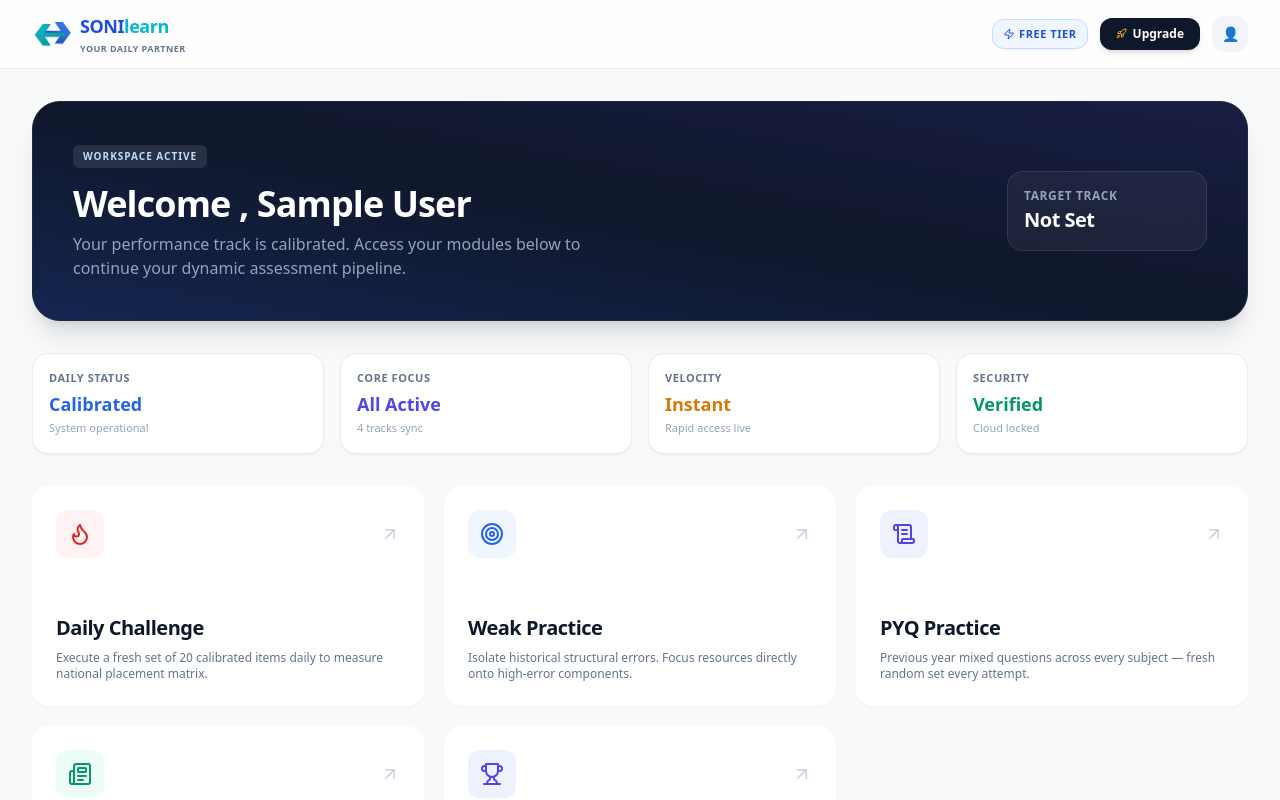
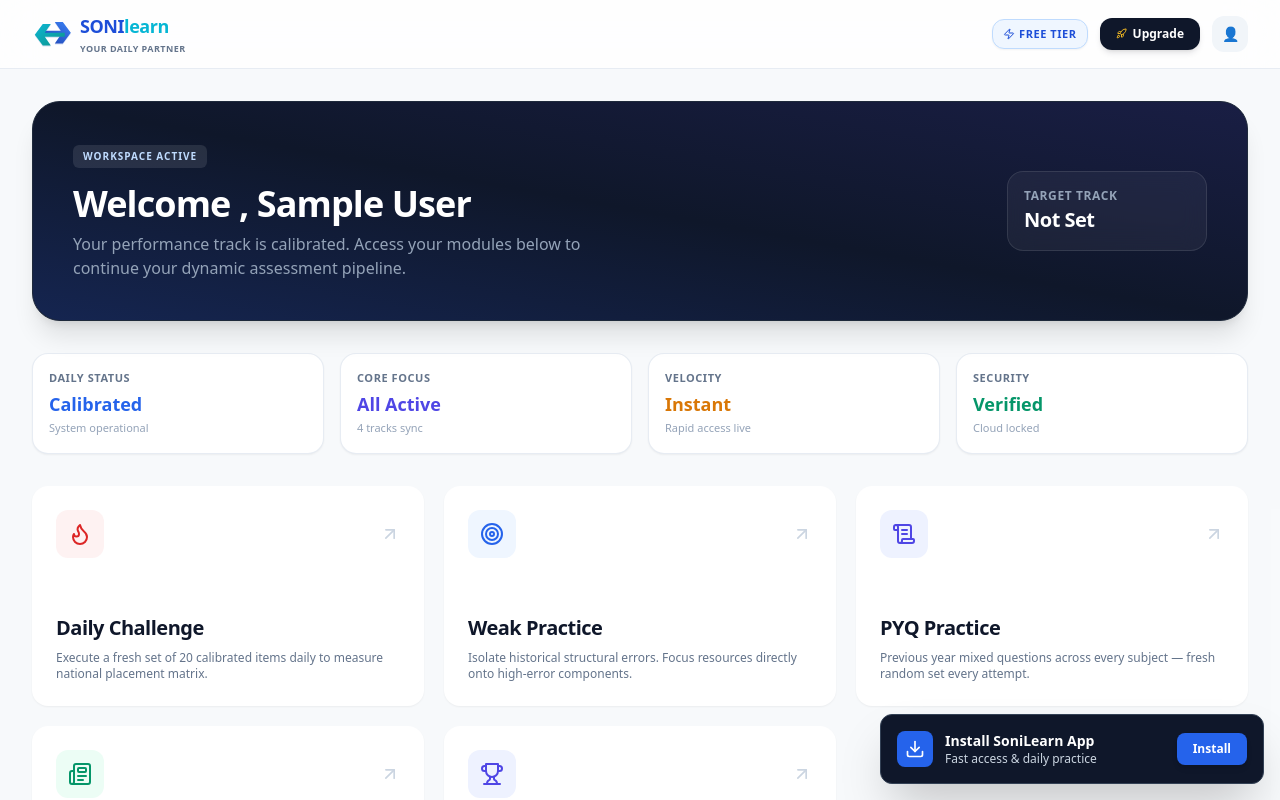
Before and after one commit to shanu-dev911/sonilearn, a Next.js app: page / in a window 1280 px wide. Shown: the top 800 px of the page. Built offline with nearby package versions, Linux system fonts and the light colour scheme; no server answers; the database is empty; sample sign-in values are in the browser's storage.

Commit message:
Persistent install banner - stays until installed

```diff
--- a/components/InstallPwaBanner.tsx
+++ b/components/InstallPwaBanner.tsx
@@ -1,7 +1,7 @@
 "use client";
 
 import { useEffect, useState } from "react";
-import { Download, Loader2, Check } from "lucide-react";
+import { Download, Loader2, Check, RefreshCw } from "lucide-react";
 import { useFirebase } from "@/context/FirebaseContext";
 
 interface BeforeInstallPromptEvent extends Event {
@@ -9,7 +9,7 @@ interface BeforeInstallPromptEvent extends Event {
     userChoice: Promise<{ outcome: "accepted" | "dismissed" }>;
 }
 
-type BannerState = "idle" | "installing" | "installed";
+type BannerState = "idle" | "installing" | "installed" | "needs_reload";
 
 export default function InstallPwaBanner() {
     const [deferredPrompt, setDeferredPrompt] = useState<BeforeInstallPromptEvent | null>(null);
@@ -18,7 +18,6 @@ export default function InstallPwaBanner() {
     const { user } = useFirebase();
 
     useEffect(() => {
-        // चेक करें कि क्या ऐप पहले से इंस्टॉल है
         const previouslyInstalled = typeof window !== "undefined" && localStorage.getItem("sonilearn_app_installed") === "true";
         const isStandalone = typeof window !== "undefined" && (
             window.matchMedia("(display-mode: standalone)").matches ||
@@ -26,26 +25,25 @@ export default function InstallPwaBanner() {
         );
 
         if (previouslyInstalled || isStandalone) {
-            return;
+            return; // already installed — banner kabhi nahi dikhega
         }
 
-        // Chrome का 1-क्लिक प्रॉम्प्ट इवेंट लिसनर
+        // 👇 Banner ab turant dikhega, beforeinstallprompt event ka wait nahi karega
+        setIsVisible(true);
+
         const handleBeforeInstallPrompt = (e: Event) => {
             e.preventDefault();
             setDeferredPrompt(e as BeforeInstallPromptEvent);
-            setIsVisible(true);
+            setStatus("idle"); // naya prompt mil gaya, wapas normal "Install" button dikhao
         };
 
-        // इंस्टॉल कन्फ़र्म होने पर Telegram पर अलर्ट भेजना
         const handleAppInstalled = async () => {
             setStatus("installed");
             if (typeof window !== "undefined") {
                 localStorage.setItem("sonilearn_app_installed", "true");
             }
             setDeferredPrompt(null);
-
-            // ✅ Installed confirmation thodi der dikhne do, phir banner hatao
-            setTimeout(() => setIsVisible(false), 1800);
+            setTimeout(() => setIsVisible(false), 1800); // sirf ab hide hoga — sirf installed hone par
 
             try {
                 const userData = {
@@ -54,7 +52,6 @@ export default function InstallPwaBanner() {
                     phone: user?.phoneNumber || "No Phone Provided",
                     uid: user?.uid || "guest_user",
                 };
-
                 await fetch("/api/track-install", {
                     method: "POST",
                     headers: { "Content-Type": "application/json" },
@@ -74,25 +71,28 @@ export default function InstallPwaBanner() {
         };
     }, [user]);
 
-    // डायरेक्ट 1-क्लिक नेटिव इंस्टॉल ट्रिगर
     const handleInstallClick = async () => {
-        if (!deferredPrompt || status === "installing") return;
+        if (status === "installing") return;
 
-        setStatus("installing"); // banner turant nahi hatega — installing state dikhega
+        // Agar browser ka native prompt is waqt available nahi hai
+        // (pehle use ho chuka hai is session mein), to seedha reload maango —
+        // isse dobara beforeinstallprompt fire hota hai
+        if (!deferredPrompt) {
+            setStatus("needs_reload");
+            return;
+        }
 
+        setStatus("installing");
         try {
             await deferredPrompt.prompt();
             const { outcome } = await deferredPrompt.userChoice;
 
-            if (outcome === "accepted") {
-                // banner yahin rahega — asli 'appinstalled' event aane tak
-                // (installation ko browser background mein complete karta hai)
-            } else {
-                // user ne browser ke apne dialog mein "Cancel" dabaya
+            if (outcome !== "accepted") {
+                // Cancel dabaya — banner GAYAB NAHI hoga, bas wapas normal state
                 setStatus("idle");
-                setIsVisible(false);
-                setDeferredPrompt(null);
+                setDeferredPrompt(null); // ye event ab consume ho chuka, dobara use nahi ho sakta
             }
+            // agar accepted, status "installing" hi rahega jab tak asli 'appinstalled' event na aaye
         } catch (err) {
             console.error("Install prompt failed:", err);
             setStatus("idle");
@@ -100,18 +100,19 @@ export default function InstallPwaBanner() {
     };
 
     if (!isVisible) return null;
-    // idle state mein deferredPrompt zaroori hai; installing/installed state mein nahi
-    if (status === "idle" && !deferredPrompt) return null;
 
     return (
         <div className="fixed bottom-4 left-4 right-4 md:left-auto md:right-4 md:w-96 z-50 bg-slate-900 border border-slate-700 text-white p-4 rounded-xl shadow-2xl flex items-center justify-between gap-3 animate-slide-up">
             <div className="flex items-center gap-3 min-w-0">
-                <div className={`p-2 rounded-lg text-white shrink-0 transition-colors ${status === "installed" ? "bg-emerald-600" : "bg-blue-600"
-                    }`}>
+                <div className={`p-2 rounded-lg text-white shrink-0 transition-colors ${
+                    status === "installed" ? "bg-emerald-600" : "bg-blue-600"
+                }`}>
                     {status === "installed" ? (
                         <Check className="w-5 h-5" />
                     ) : status === "installing" ? (
                         <Loader2 className="w-5 h-5 animate-spin" />
+                    ) : status === "needs_reload" ? (
+                        <RefreshCw className="w-5 h-5" />
                     ) : (
                         <Download className="w-5 h-5" />
                     )}
@@ -121,25 +122,29 @@ export default function InstallPwaBanner() {
                         {status === "installed"
                             ? "Installed! 🎉"
                             : status === "installing"
-                                ? "Installing SoniLearn..."
-                                : "Install SoniLearn App"}
+                            ? "Installing SoniLearn..."
+                            : status === "needs_reload"
+                            ? "Page reload karo"
+                            : "Install SoniLearn App"}
                     </h4>
                     <p className="text-xs text-slate-300 truncate">
                         {status === "installed"
                             ? "App aapke home screen par hai"
                             : status === "installing"
-                                ? "Ek pal ruko, complete ho raha hai"
-                                : "Fast access & daily practice"}
+                            ? "Ek pal ruko, complete ho raha hai"
+                            : status === "needs_reload"
+                            ? "Fir se Install button milega"
+                            : "Fast access & daily practice"}
                     </p>
                 </div>
             </div>
 
-            {status === "idle" && (
+            {(status === "idle" || status === "needs_reload") && (
                 <button
-                    onClick={handleInstallClick}
+                    onClick={status === "needs_reload" ? () => window.location.reload() : handleInstallClick}
                     className="px-4 py-2 bg-blue-600 hover:bg-blue-500 text-white text-xs font-bold rounded-lg transition active:scale-95 shadow-md shrink-0"
                 >
-                    Install
+                    {status === "needs_reload" ? "Reload" : "Install"}
                 </button>
             )}
         </div>
```
